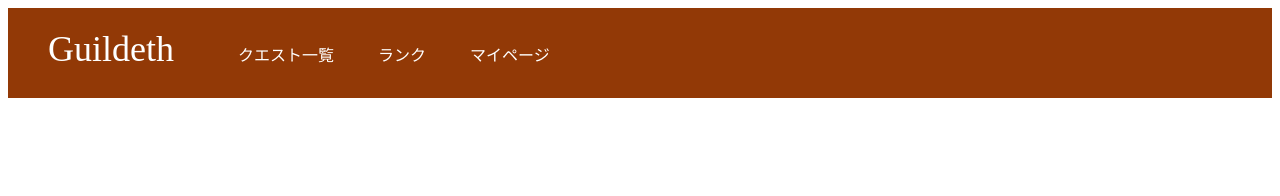
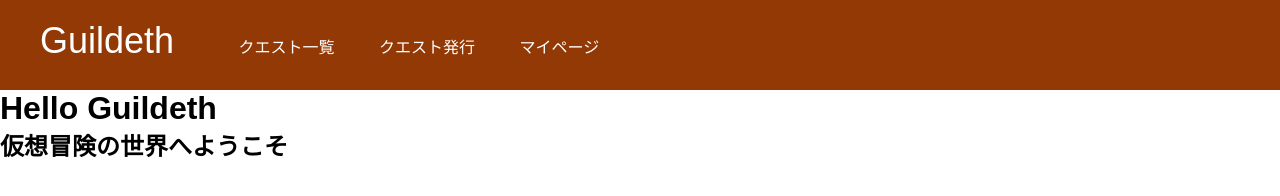
Before and after one commit to mfykmn/guildeth, a plain HTML site: page index.html in a window 1280 px wide. Drawn offline with Linux system fonts and the light colour scheme.

Commit message:
Updated CSS

```diff
--- a/index.css
+++ b/index.css
@@ -1,3 +1,19 @@
+html, body,
+ul, ol, li,
+h1, h2, h3, h4, h5, h6, p,
+form, input, div {
+    margin: 0;
+    padding: 0;
+}
+
+li {
+    list-style: none;
+}
+
+body {
+    font-family: "Avenir Next", "Hiragino Kaku Gothic ProN W3", sans-serif;
+}
+
 header {
     background-color: #923906;
     color:  #fff;
--- a/index.html
+++ b/index.html
@@ -9,9 +9,14 @@
   <header>
     <div class="top">Guildeth</div>
     <div class="btn">クエスト一覧</div>
-    <div class="btn">ランク</div>
+    <div class="btn">クエスト発行</div>
     <div class="btn">マイページ</div>
   </header>
 
+  <div class="body">
+    <h1>Hello Guildeth</h1>
+    <h2>仮想冒険の世界へようこそ</h2>
+  </div>
+
 </body>
 </html>
```
